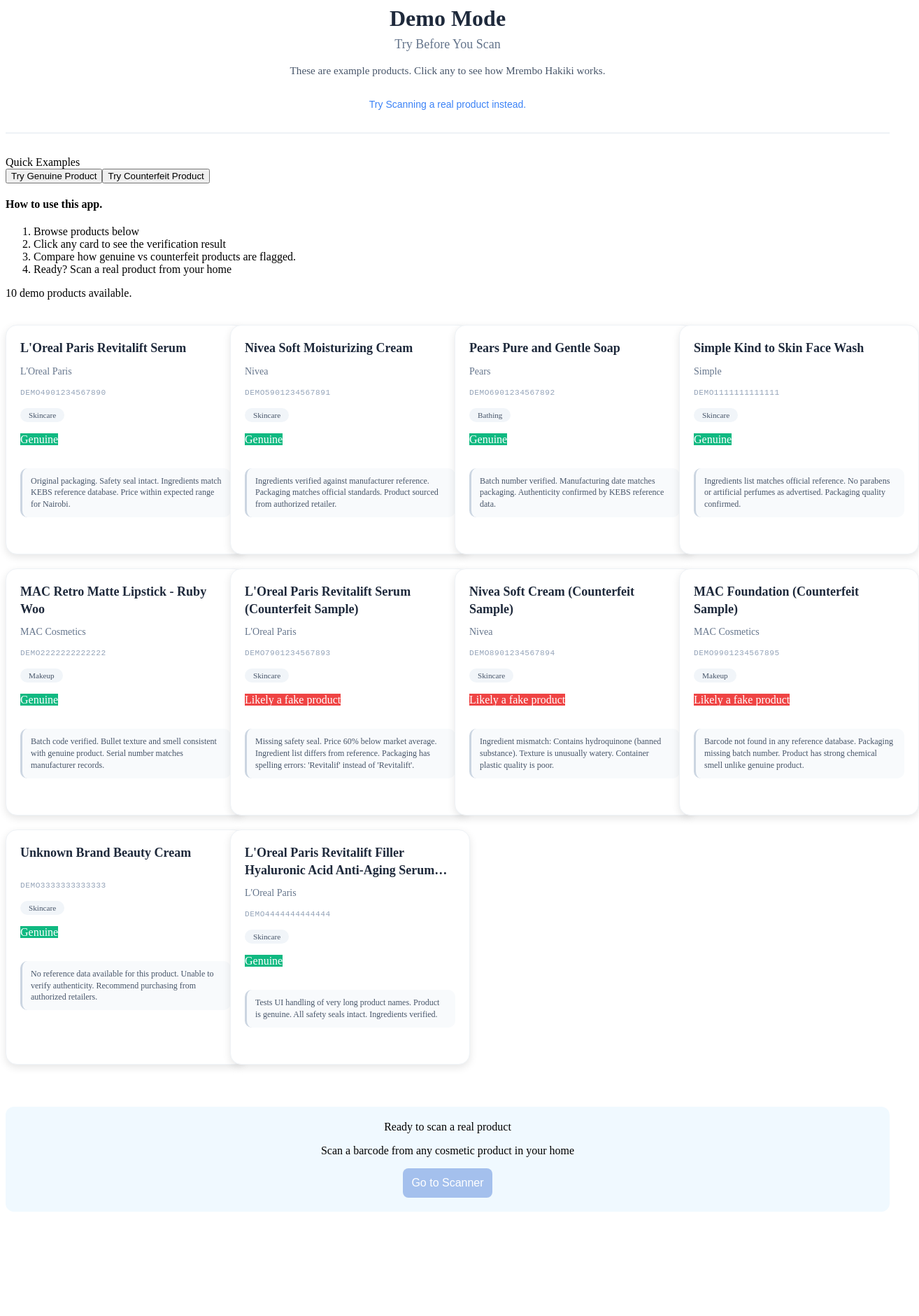
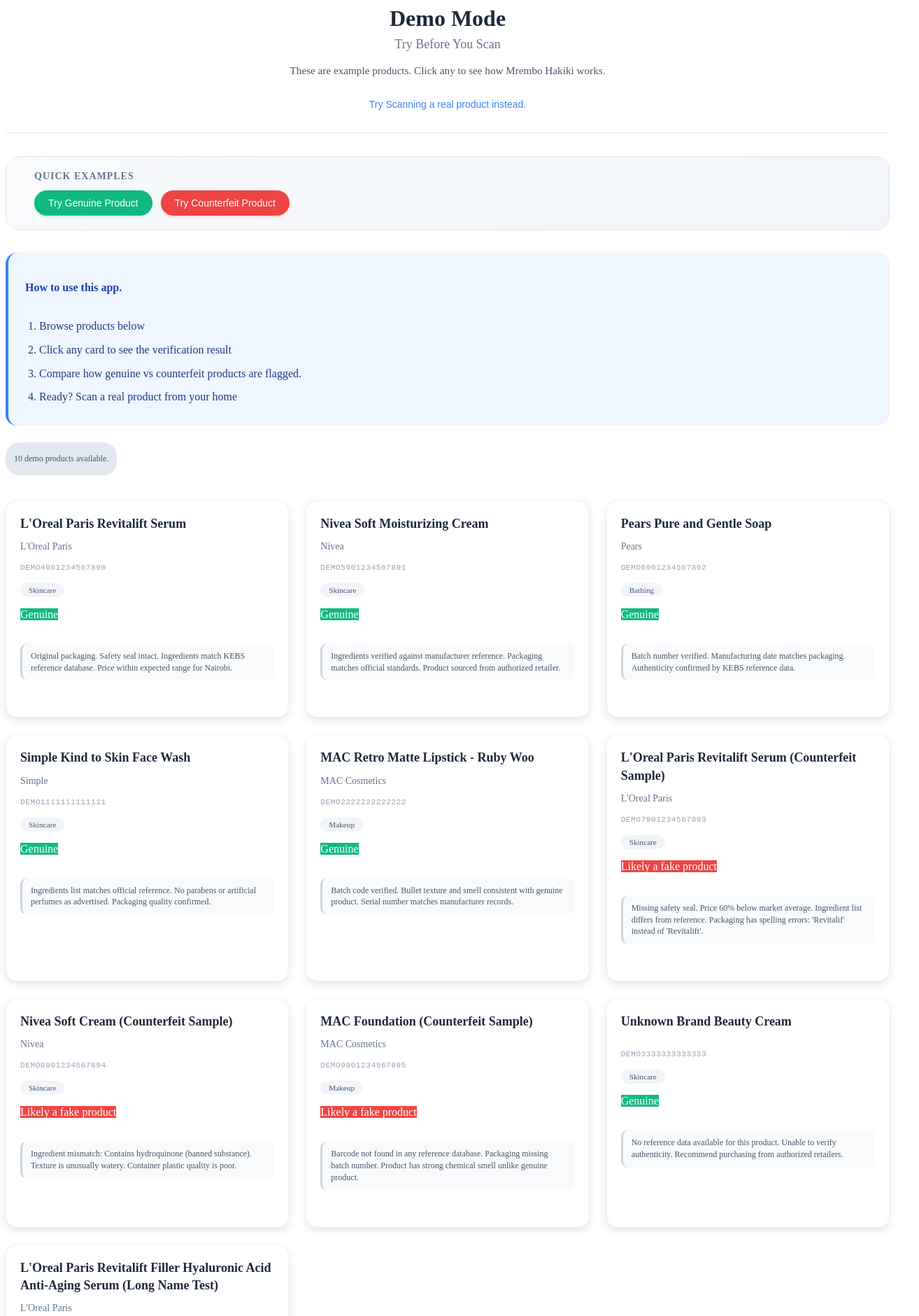
Before and after one commit to phiona-dev/mrembo-hakiki, a React app in the folder frontend/: page /demo in a window 1280 px wide. Shown: the top 1880 px of the page at 70% size, 1314 px wide, since content can reach past the window. Before the commit the page ends 1739 px from the top, so only its background shows below. Built offline with nearby package versions, Linux system fonts and the light colour scheme; no server answers; the HTML template or start-up script is replaced by a standard one.

Commit message:
completed demopage styling

```diff
--- a/frontend/src/components/Card.css
+++ b/frontend/src/components/Card.css
@@ -2,12 +2,13 @@
     display: flex;
     flex-direction: column;
     width: 100%;
-    max-width: 320px;
+    min-width: 0;
     padding: 20px;
     cursor: pointer;
     background-color: #ffffff;
     border-radius: 16px;
     box-shadow: 0 4px 12px rgba(0,0,0,0.1);
+    box-sizing: border-box;
     border: 1px solid #eef2f6;
     gap: 8px;
     overflow: hidden;
--- a/frontend/src/pages/demoPage.jsx
+++ b/frontend/src/pages/demoPage.jsx
@@ -54,7 +54,7 @@
 
 
       {/*cards grid */}
-      <div className="cardsGrid" style={{ display: "grid", gridTemplateColumns: "repeat(auto-fill, minmax(300px, 1fr))", gap: "20px", padding: "20px 0" }}>
+      <div className="cardsGrid">
         {demoProducts.map(product => (
           <Card
           key={product.id}
@@ -70,12 +70,10 @@
       </div>
 
       {/*call to action section */}
-      <div className="callToAction" style={{ marginTop: "40px", padding: "20px", backgroundColor: "#f0f9ff", borderRadius: "12px", textAlign: "center" }}>
-        <div className="callToActionTitle">Ready to scan a real product</div>
+      <div className="callToAction">
+        <div className="callToActionTitle">Ready to scan a real product?</div>
         <p className="callToActionText">Scan a barcode from any cosmetic product in your home</p>
-        <button className="scanButton" style={{ backgroundColor: "#a4c0ed", color: "white", padding: "12px 12px", border: "none", borderRadius: "8px", fontSize: "16px", cursor: "pointer" }}
-        onClick={() => navigate("/scan")}
-        >Go to Scanner</button>
+        <button className="scanButton" onClick={() => navigate("/scan")}>Go to Scanner</button>
       </div>
     </div>
 
--- a/frontend/src/styles/DemoPage.css
+++ b/frontend/src/styles/DemoPage.css
@@ -52,3 +52,191 @@
     background-color: #eff6ff;
     text-decoration: underline;
 }
+
+/*Quick Actions section*/
+.quickActions {
+    background: linear-gradient(135deg, #f8fafc 0%, #f1f5f9 100%);
+    border-radius: 20px;
+    padding: 20px 40px;
+    margin-bottom: 32px;
+    border: 1px solid #e2e8f0;
+}
+
+.quickActionsTitle {
+    font-size: 0.875rem;
+    font-weight: 600;
+    text-transform: uppercase;
+    letter-spacing: 1px;
+    color: #64748b;
+    margin: 0 0 12px 0;
+}
+
+.quickActionsButtons {
+    display: flex;
+    flex-wrap: wrap;
+    gap: 12px;
+}
+
+.quickBtn {
+    padding: 10px 20px;
+    border-radius: 40px;
+    font-size: 0.875rem;
+    font-weight: 500;
+    cursor: pointer;
+    transition: all 0.2s ease;
+    border: none;
+    display: inline-flex;
+    align-items: center;
+    gap: 8px
+}
+
+.quickBtnGenuine {
+    background-color: #10b981;
+    color: white;
+    box-shadow: 0 2px 4px rgba(16, 185, 129, 0.2);
+}
+
+
+.quickBtnGenuine:hover {
+    background-color: #059669;
+    transform: translateY(-1px);
+    box-shadow: 0 4px 12px rgba(16, 185, 129, 0.3);
+}
+
+.quickBtnCounterfeit {
+    background-color: #ef4444;
+    color: white;
+    box-shadow: 0 2px 4px rgba(239, 68, 68, 0.2);
+}
+
+.quickBtnCounterfeit:hover {
+    background-color: #dc2626;
+    transform: translateY(-1px);
+    box-shadow: 0 4px 12px rgba(239, 68, 68, 0.3);
+}
+
+/*instructions section*/
+.instructions {
+    background-color: #eff6ff;
+    border-radius: 16px;
+    padding: 20px 24px;
+    margin-bottom: 24px;
+    border-left: 4px solid #3b82f6;
+}
+
+.instructionsTitle {
+    font-size: 1rem;
+    font-weight: 600;
+    color: #1e40af;
+    margin: 0 0 12px 0;
+    display: flex;
+    align-items: center;
+    gap: 8px
+}
+
+.instructionsList {
+    margin: 0;
+    padding-left: 20px;
+    color: #1e3a8a;
+    line-height: 1.6;
+}
+
+.instructionsList li {
+    margin: 8px 0;
+}
+
+/*demo count badge*/
+.demoCount {
+    display: inline-block;
+    background-color: #e2e8f0;
+    padding: 4px 12px;
+    border-radius: 20px;
+    font-size: 0.75rem;
+    color: #475569;
+    margin-bottom: 16px;
+}
+
+/*cards grid*/
+.cardsGrid {
+    display: grid;
+    grid-template-columns: repeat(auto-fill, minmax(300px, 1fr));
+    gap: 24px;
+    padding: 20px 0;
+}
+
+/*call to action section*/
+.callToAction {
+    margin-top: 48px;
+    padding: 32px 24px;
+    background-color: #f0f9ff;
+    border-radius: 24px;
+    text-align: center;
+}
+
+.callToActionTitle {
+    font-size: 1.25rem;
+    font-weight: 600;
+    margin: 0 0 20px 0;
+}
+
+.callToActionText {
+    font-size: 0.875rem;
+    opacity: 0.9;
+    margin: 0 0 20px 0;
+}
+
+.scanButton {
+    background-color: #b5c8f1;
+    border: none;
+    padding: 12px 28px;
+    border-radius: 40px;
+    font-size: 1rem;
+    font-weight: 600;
+    cursor: pointer;
+    transition: all 0.2s ease;
+    display: inline-flex;
+    align-items: center;
+    gap: 8px
+}
+
+.scanButton:hover {
+    transform: translateY(-2px);
+    box-shadow: 0 8px 20px rgba(76, 133, 212, 0.15);
+    background-color: #91b6f0;
+}
+
+/*Responsive design*/
+@media (max-width: 768px) {
+    .demoContainer {
+        padding: 16px;
+    }
+
+    .demoTitle {
+        font-size: 1.5rem;
+    }
+
+    .demoSubtitle {
+        font-size: 1rem;
+    }
+
+    .quickActionsButtons {
+        flex-direction: column;
+    }
+
+    .quickBtn {
+        justify-content: center;
+    }
+
+    .cardsGrid {
+        grid-template-columns:  1fr;
+        gap: 16px
+    }
+
+    .callToAction {
+        padding: 24px 16px;
+    }
+
+    .callToActionTitle {
+        font-size: 1.125rem;
+    }
+}
```
